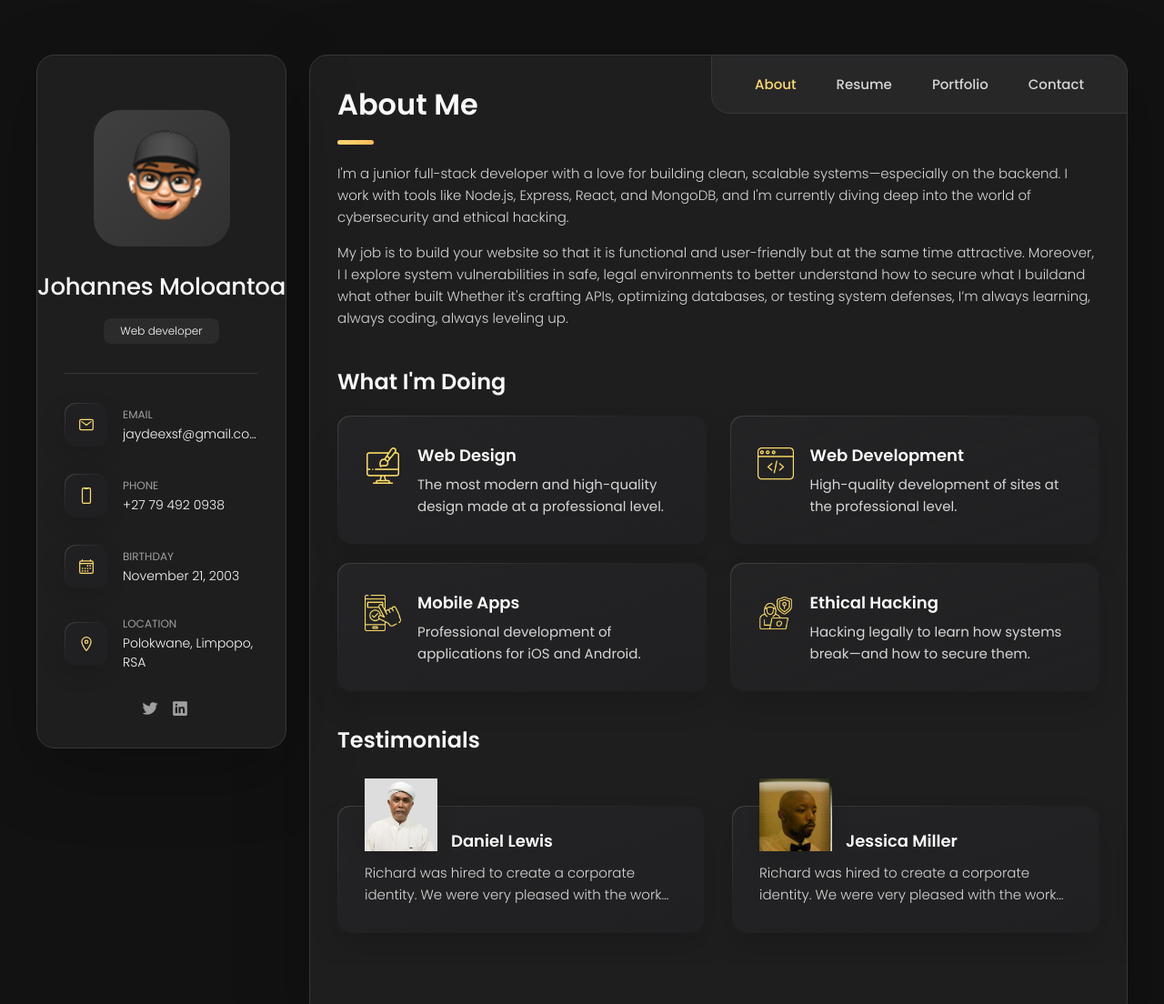
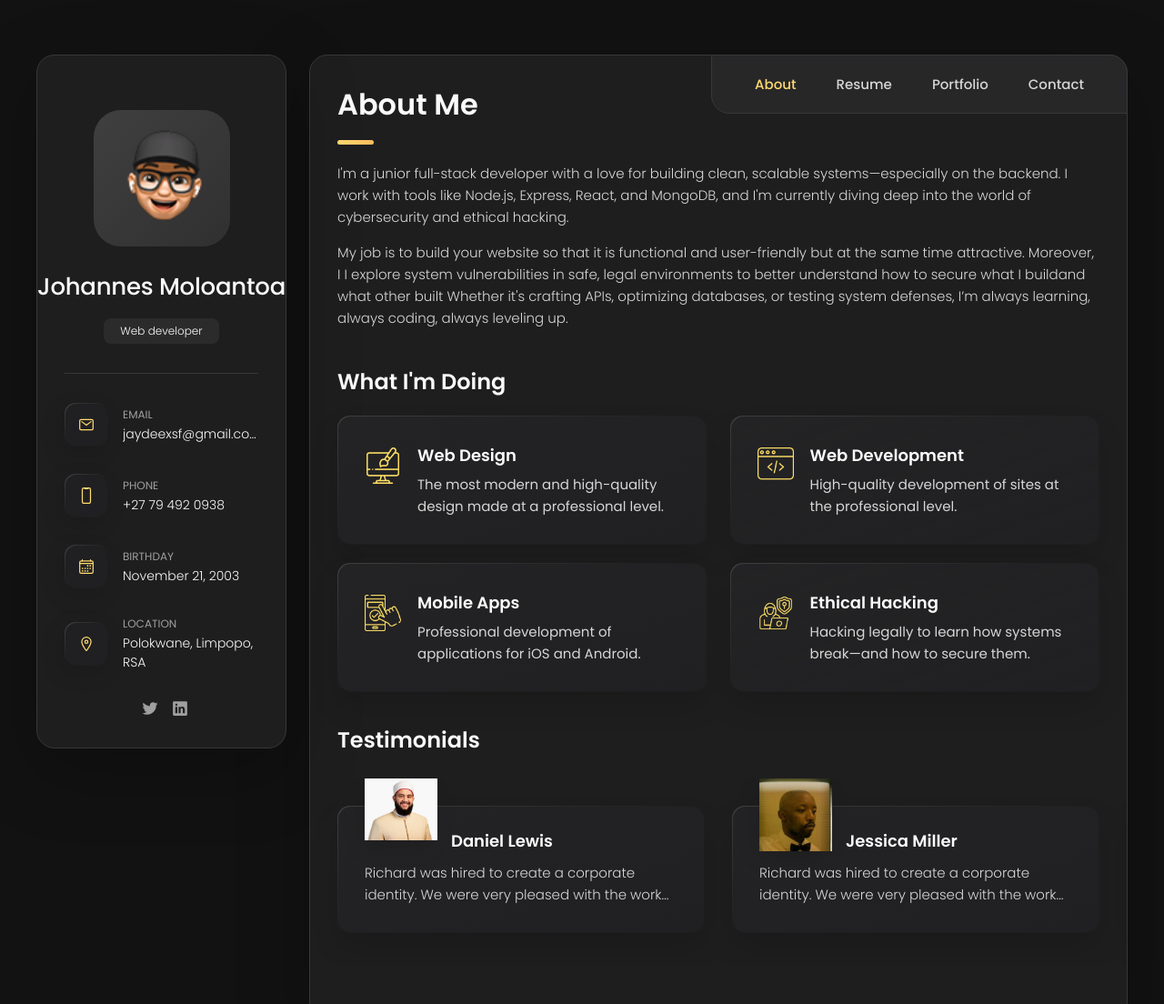
Before and after one commit to jaydeexsf/Moloantoa-Johannes, a plain HTML site: page index.html in a window 1280 px wide. Shown: the top 1104 px of the page at 91% size. Drawn offline with nearby package versions, Linux system fonts and the light colour scheme.

Commit message:
Imam image

```diff
--- a/index.html
+++ b/index.html
@@ -288,7 +288,7 @@
               <div class="content-card" data-testimonials-item>
 
                 <figure class="testimonials-avatar-box">
-                  <img src="./images/Imam.jpg" alt="Daniel lewis" width="60" data-testimonials-avatar>
+                  <img src="./images/OIP.jpg" alt="Daniel lewis" width="60" data-testimonials-avatar>
                 </figure>
 
                 <h4 class="h4 testimonials-item-title" data-testimonials-title>Daniel lewis</h4>
```
Also changed, not shown: Images/OIP.jpg (added).
